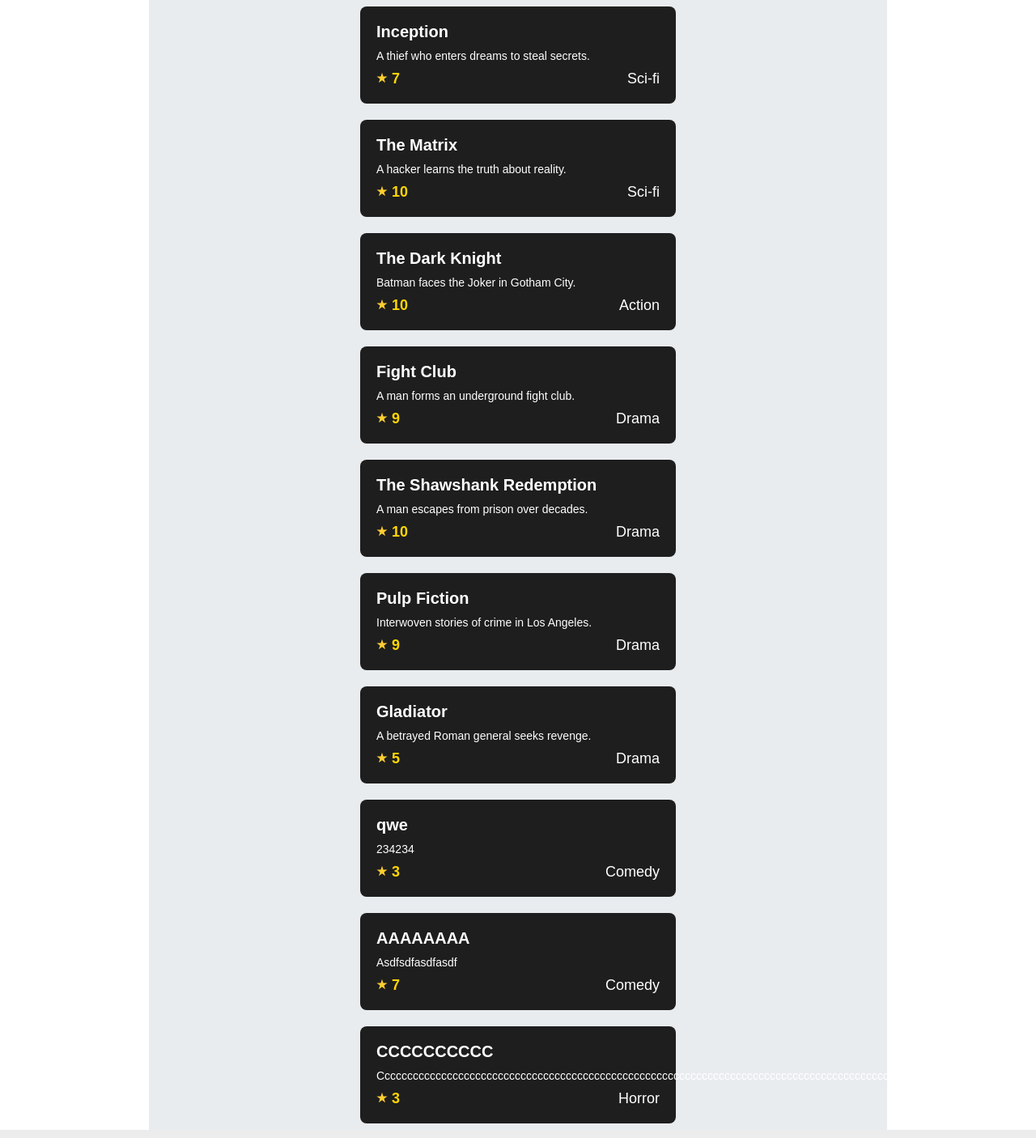
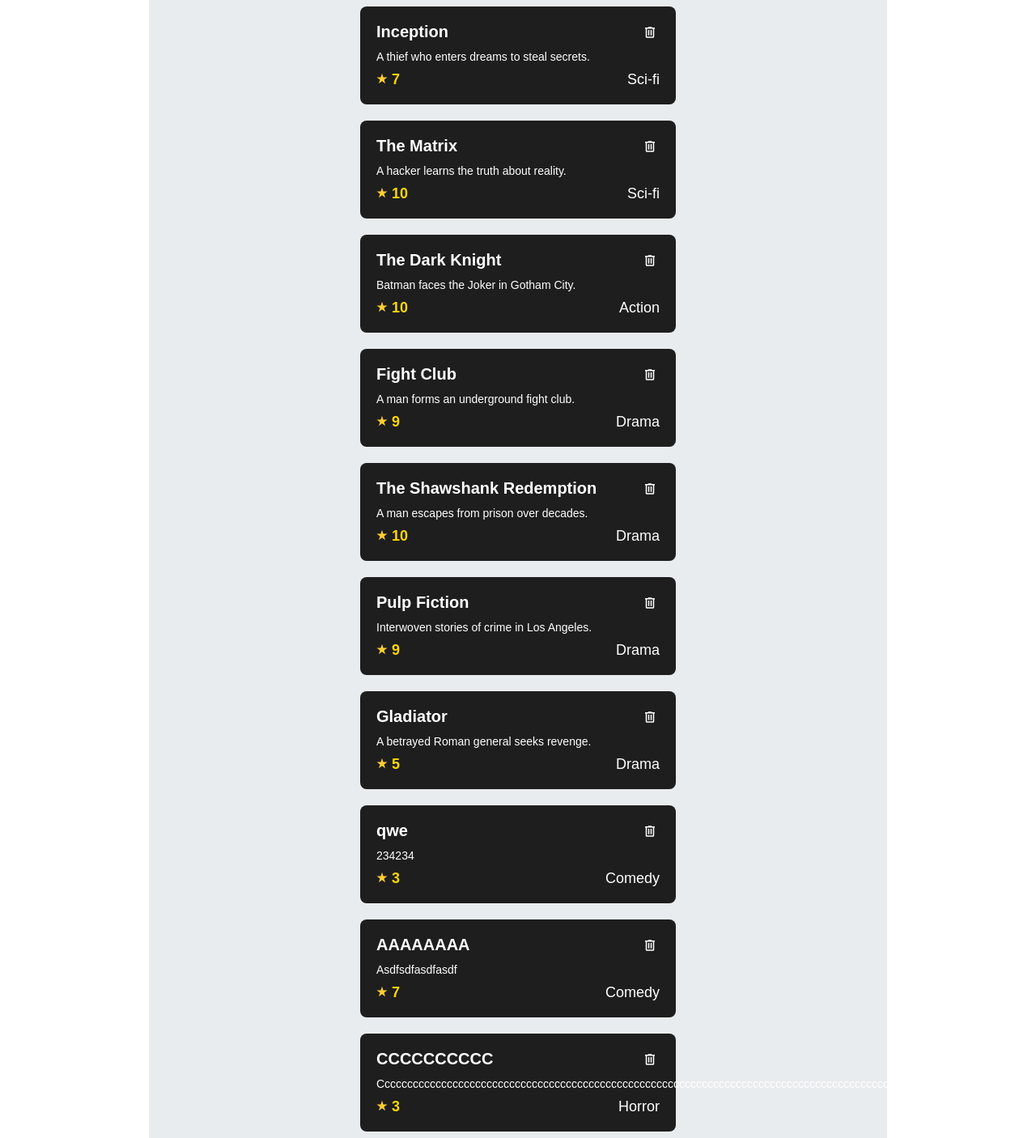
Before and after one commit to CretaFlorin/Django-Movies-App, a Django app: page /movies/ in a window 1280 px wide; the page is wider, and only the part inside the window is pictured. Shown: the part 50-1456 px from the top of that part at 81% size. Run offline with Django 4.2, Linux system fonts and the light colour scheme; data comes from the database, SQL or seed files in the repository.

Commit message:
created trash icon for movie-card

```diff
--- a/hollymovies/static/styles/movies.css
+++ b/hollymovies/static/styles/movies.css
@@ -44,3 +44,31 @@
 .movie__genre {
     border-radius: 5px;
 }
+
+
+.movie__trash__container {
+    width: 24px;
+    height: 24px;
+    display: flex;
+    justify-content: center;
+    align-items: center;
+    /* background-color: rgb(121, 194, 225); */
+}
+
+.movie__trash {
+    width: 18px;
+    fill: rgb(255, 255, 255);
+    transition: width 0.2s linear;
+}
+
+.movie__trash:hover {
+    width: 22px;
+    fill: rgb(255, 0, 0);
+    cursor: pointer;
+}
+
+.movie__title-trash {
+    display: flex;
+    flex-direction: row;
+    justify-content: space-between;
+}
--- a/hollymovies/viewer/templates/movies.html
+++ b/hollymovies/viewer/templates/movies.html
@@ -8,8 +8,18 @@
 <div class="container">
     {% for movie in object_list %}
     <div class="movie-card">
-        <div class="movie__title">{{movie.title}}</div>
+        <div class="movie__title-trash">
+            <div class="movie__title">{{movie.title}}</div>
+            <div class="movie__trash__container">
+                <svg xmlns="http://www.w3.org/2000/svg" viewBox="0 0 24 24" class="movie__trash" fill="black">
+                    <path
+                        d="M9,3V4H4V6H5V19A2,2 0 0,0 7,21H17A2,2 0 0,0 19,19V6H20V4H15V3H9M7,6H17V19H7V6M9,8V17H11V8H9M13,8V17H15V8H13Z" />
+                </svg>
+            </div>
+        </div>
+
         <div class="movie__description">{{movie.description}}</div>
+
         <div class="movie__rating-genre">
             <div class="movie__rating">
                 <img src="../../static/images/star.svg" width="14" class="movie__star" />
```
Also changed, not shown: hollymovies/static/images/trash.svg (added).
